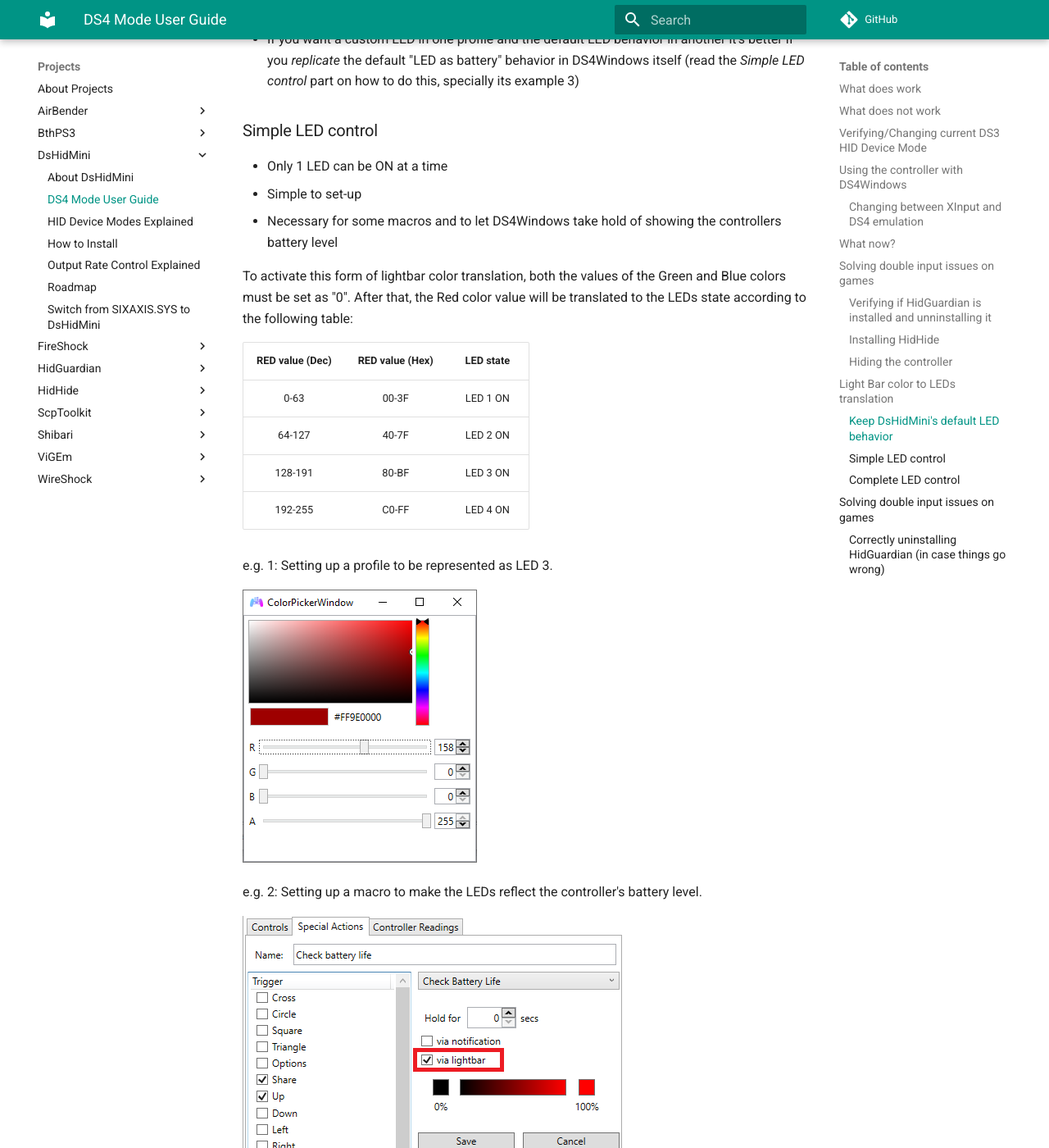
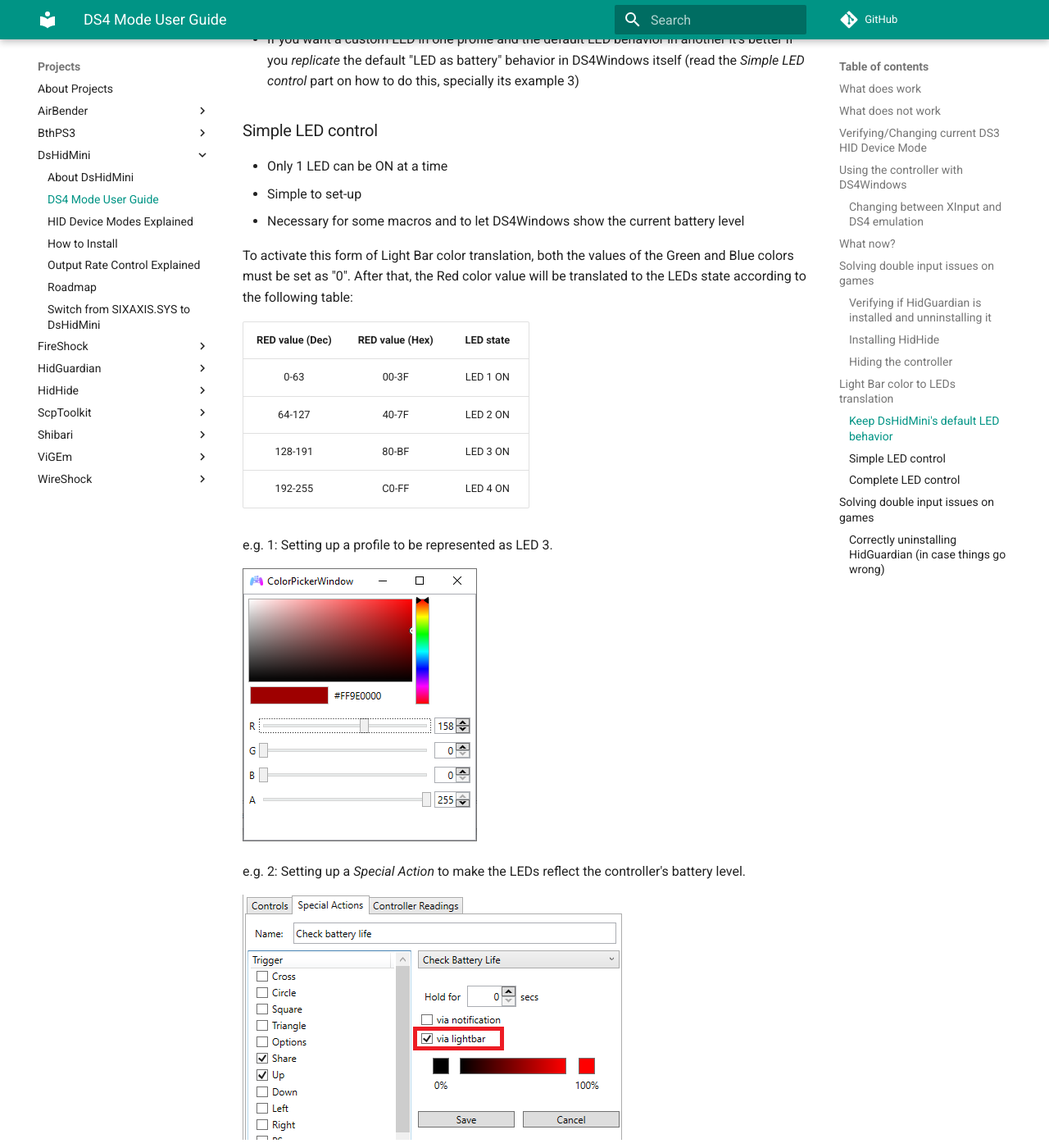
Before and after one commit to nefarius/ViGEm.github.io, an MkDocs documentation site: the page built from docs/projects/DsHidMini/DS4-Mode-User-Guide.md, in a window 1280 px wide and 1400 px high, scrolled down 8230 px. Shown: the whole window at 82% size. Built offline with MkDocs 1.6.1 and Material for MkDocs 9.7.7, drawn with Linux system fonts in a browser that asks for light colours; comment, search, counter and statistics services are not loaded; some of the changed text lies outside the part shown.

Commit message:
Small changes in Simple Led translation section

```diff
--- a/docs/projects/DsHidMini/DS4-Mode-User-Guide.md
+++ b/docs/projects/DsHidMini/DS4-Mode-User-Guide.md
@@ -156,9 +156,9 @@
 
 - Only 1 LED can be ON at a time
 - Simple to set-up
-- Necessary for some macros and to let DS4Windows take hold of showing the controllers battery level
+- Necessary for some macros and to let DS4Windows show the current battery level
 
-To activate this form of lightbar color translation, both the values of the Green and Blue colors must be set as "0". After that, the Red color value will be translated to the LEDs state according to the following table:
+To activate this form of Light Bar color translation, both the values of the Green and Blue colors must be set as "0". After that, the Red color value will be translated to the LEDs state according to the following table:
 
 | RED value (Dec) |  RED value (Hex) | LED state |
 | :---: | :---: | :---: |
@@ -171,11 +171,11 @@
 
 ![SimpleLedControl eg 1 - LED 3 on](images/SimpleLedControl_eg1_LED3on.png){: .glightbox }
 
-e.g. 2: Setting up a macro to make the LEDs reflect the controller's battery level.
+e.g. 2: Setting up a _Special Action_ to make the LEDs reflect the controller's battery level.
 
 ![SimpleLedControl eg 2 - Macro example](images/SimpleLedControl_eg2_Macro.png){: .glightbox }
 
-e.g. 3: Setting up DS4Windows to control the LEDs in order to show the controller's battery level all the time.
+e.g. 3: Setting up a profile to reflect the controller's battery level.
 
 ![SimpleLedControl eg 3 - Battery charge indication](images/SimpleLedControl_eg3_Battery.png){: .glightbox }
 
```
